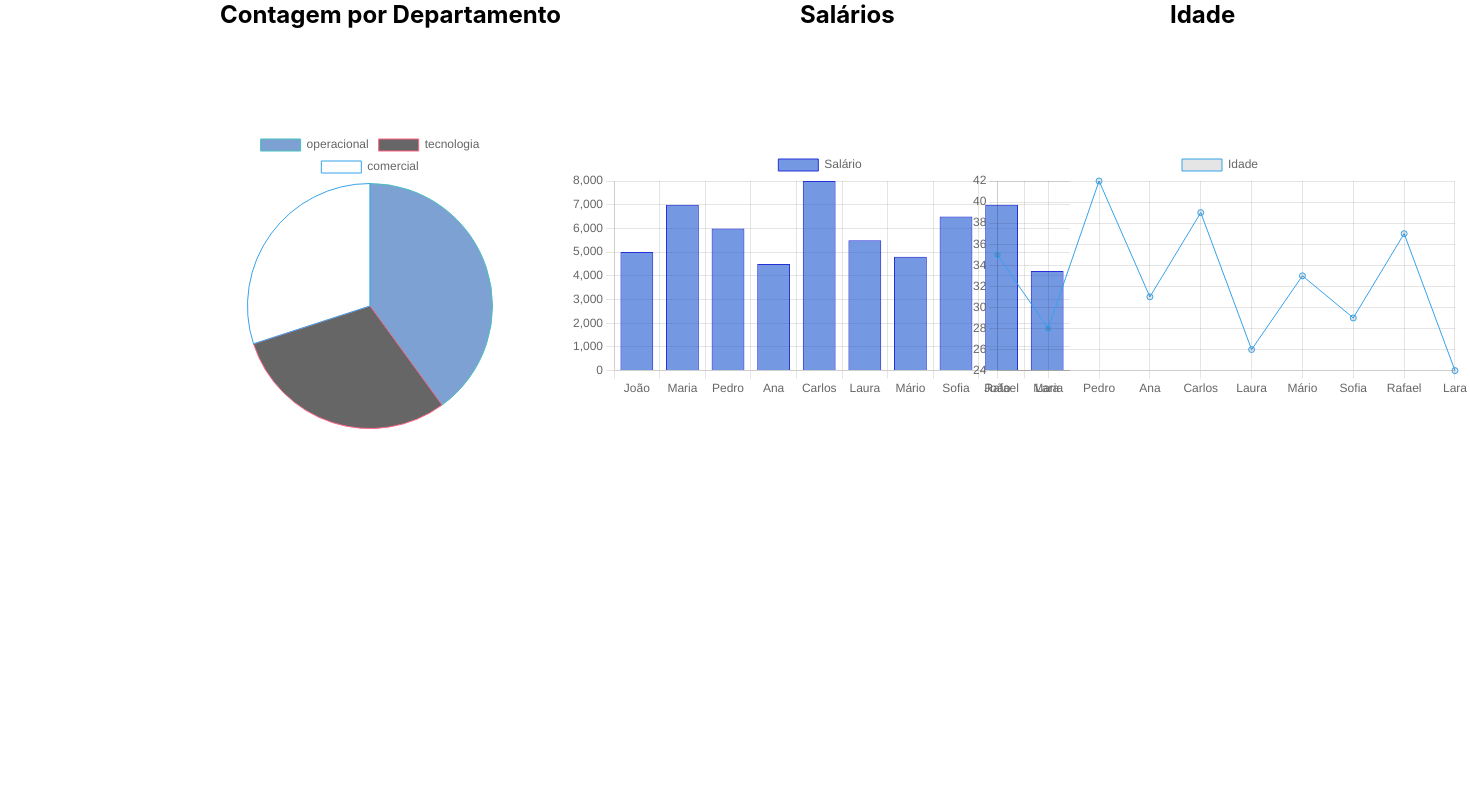
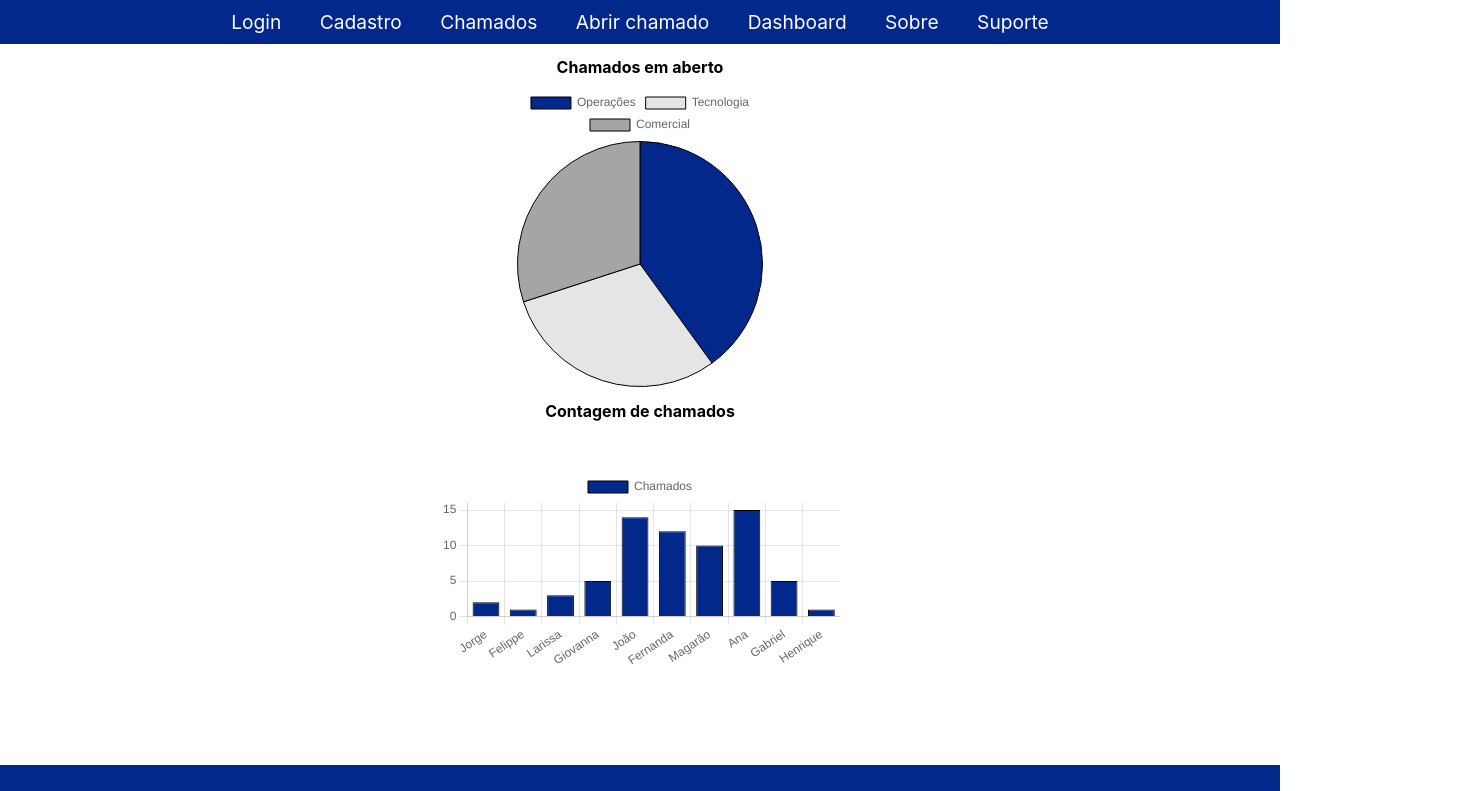
Before and after one commit to FelippeMagarao/tech_mais_codigo, a React (Create React App) app: page /dashboard in a window 1280 px wide. Shown: the top 791 px of the page, 1470 px wide, since content can reach past the window. Built offline with nearby package versions, Linux system fonts and the light colour scheme.

Commit message:
dashboard

```diff
--- a/package.json
+++ b/package.json
@@ -6,11 +6,13 @@
     "@testing-library/jest-dom": "^5.16.5",
     "@testing-library/react": "^13.4.0",
     "@testing-library/user-event": "^13.5.0",
+    "chart.js": "^4.3.0",
     "react": "^18.2.0",
+    "react-chartjs-2": "^5.2.0",
     "react-dom": "^18.2.0",
     "react-icons": "^4.9.0",
-    "react-router-dom": "^6.11.1",
-    "react-scripts": "5.0.1",
+    "react-router-dom": "^6.13.0",
+    "react-scripts": "^5.0.1",
     "styled-components": "^5.3.10",
     "web-vitals": "^2.1.4"
   },
--- a/src/pages/chamados.jsx
+++ b/src/pages/chamados.jsx
@@ -21,7 +21,10 @@ const Chamados = () => (
                 simb={"⚠️ Gravidade"}
                 data={"05/03/1995"}
             />
-
+            <Cartao
+                simb={"⚠️ Gravidade"}
+                data={"05/03/1995"}
+            />
 
             <h2 class="titulos">Chamados pendentes</h2>
             <Cartao
@@ -31,6 +34,10 @@ const Chamados = () => (
             <Cartao
                 simb={"⚠️ Gravidade"}
                 data={"30/01/2002"}
+            />
+            <Cartao
+                simb={"⚠️ Gravidade"}
+                data={"05/03/1995"}
             />
             <Cartao
                 simb={"⚠️ Gravidade"}
@@ -50,6 +57,10 @@ const Chamados = () => (
                 simb={"⚠️ Gravidade"}
                 data={"30/01/2002"}
             />
+            <Cartao
+                simb={"⚠️ Gravidade"}
+                data={"05/03/1995"}
+            />
 
             <footer className='footer'>
                 <p>Desenvolvido por @Techmais. Todos os direitos reservados. </p>
--- a/src/pages/dashboard.jsx
+++ b/src/pages/dashboard.jsx
@@ -1,80 +1,69 @@
-import logo from './minha_foto.jpg';
 import Menu from '../components/Menu/Menu';
-import { Botao } from '../components/Cartao/style';
-import { Bar, Pie, Line} from 'react-chartjs-2';
+import { AppStyle } from "./style";
+import { Bar, Pie } from 'react-chartjs-2';
 import data from './data.json';
 import { Chart, registerables } from 'chart.js';
 Chart.register(...registerables);
 
 const Dashboard = () => {
-  // Contagem dos funcionários por departamento
   const countByDepartment = data.reduce((count, item) => {
     count[item.departamento] = (count[item.departamento] || 0) + 1;
     return count;
   }, {});
 
-  const chartData = {
+  const contagemData = {
     labels: Object.keys(countByDepartment),
     datasets: [
       {
         data: Object.values(countByDepartment),
-        backgroundColor: ['rgba(37, 99, 180, 0.6)', 'rgba(0, 0, 0, 0.6)', 'rgba(255, 255, 255, 0.6)'],
-        borderColor: ['rgba(75, 192, 192, 1)', 'rgba(255, 99, 132, 1)', 'rgba(54, 162, 235, 1)'],
+        backgroundColor: ['#02288b', '#e5e5e5', '#a5a5a5'],
+        borderColor: ['black', 'black', 'black'],
         borderWidth: 1,
       },
     ],
   };
 
-  const salaryData = {
+  const chamadosData = {
     labels: data.map(item => item.nome),
     datasets: [
       {
-        label: 'Salário',
-        data: data.map(item => item.salario),
-        backgroundColor: 'rgba(26, 84, 209, 0.6)',
-        borderColor: '#2632d8',
-        borderWidth: 1,
-      },
-    ],
-  };
-
-  const ageData = {
-    labels: data.map(item => item.nome),
-    datasets: [
-      {
-        label: 'Idade',
-        data: data.map(item => item.idade),
-        fill: false,
-        borderColor: 'rgba(54, 162, 235, 1)',
+        label: 'Chamados',
+        data: data.map(item => item.chamados),
+        backgroundColor: '#02288b ',
+        borderColor: '#000000',
         borderWidth: 1,
       },
     ],
   };
 
   return (
+    <AppStyle>
+    <div className="Login">
     <div>
-      <div style={{ display: 'flex' }}>
-        <div style={{ flex: 1 }}>
-            <h2 style={{marginLeft: '220px', marginTop: '0px' }}>Contagem por Departamento</h2>
-            <div style={{ width: '500px', height: '300px', marginTop: '100px', marginLeft: '220px'}}>
-            <Pie data={chartData} />
+    <Menu />
+      <div style={{ display: 'flex', flexWrap: 'wrap', justifyContent: 'center' }}>
+        <div style={{ flex: '1 1 100%', maxWidth: '100%' }}>
+          <h2 style={{ fontSize: '16px', textAlign: 'center', marginBottom: '10px' }}>Chamados em aberto</h2>
+          <div style={{ width: '300px', height: '300px', margin: '0 auto' }}>
+            <Pie data={contagemData} />
           </div>
         </div>
-        <div style={{ flex: 1 }}>
-        <h2 style={{ marginTop: '0px', marginLeft: '80px' }}>Salários</h2>
-          <div style={{ width: '500px', height: '300px', marginTop: '120px', marginLeft: '-150px'}}>
-          <Bar data={salaryData} />
+
+        <div style={{ flex: '1 1 100%', maxWidth: '100%' }}>
+          <div style={{ width: '400px', height: '300px', margin: '0 auto' }}>
+          <h2 style={{ fontSize: '16px', textAlign: 'center', marginBottom: '50px' }}>Contagem de chamados</h2>
+            <Bar data={chamadosData} />
+            </div>
           </div>
-        </div>
-        <div style={{ flex: 1 }}>
-        <h2 style={{ marginTop: '0px', marginLeft: '100px' }}>Idade</h2>
-          <div style={{ width: '500px', height: '300px', marginTop: '120px', marginLeft: '-100px'}}>
-          <Line data={ageData} />
-          </div>
-        </div>
       </div>
     </div>
+    <footer className='footer'>
+            <p>Desenvolvido por @Techmais. Todos os direitos reservados. </p>
+          </footer>
+    </div>
+    </AppStyle>
   );
 };
 
+
 export default Dashboard;
--- a/src/pages/data.json
+++ b/src/pages/data.json
@@ -1,72 +1,72 @@
 [
 {
-      "nome": "João",
-      "departamento": "operacional",
+      "nome": "Jorge",
+      "departamento": "Operações",
       "idade": 35,
       "genero": "masculino",
-      "salario": 5000
+      "chamados": 2
     },
     {
-      "nome": "Maria",
-      "departamento": "tecnologia",
+      "nome": "Felippe",
+      "departamento": "Tecnologia",
       "idade": 28,
       "genero": "feminino",
-      "salario": 7000
+      "chamados": 1
     },
     {
-      "nome": "Pedro",
-      "departamento": "comercial",
+      "nome": "Larissa",
+      "departamento": "Comercial",
       "idade": 42,
       "genero": "masculino",
-      "salario": 6000
+      "chamados": 3
+    },
+    {
+      "nome": "Giovanna",
+      "departamento": "Operações",
+      "idade": 31,
+      "genero": "feminino",
+      "chamados": 5
+    },
+    {
+      "nome": "João",
+      "departamento": "Tecnologia",
+      "idade": 39,
+      "genero": "masculino",
+      "chamados": 14
+    },
+    {
+      "nome": "Fernanda",
+      "departamento": "Comercial",
+      "idade": 26,
+      "genero": "feminino",
+      "chamados": 12
+    },
+    {
+      "nome": "Magarão",
+      "departamento": "Operações",
+      "idade": 33,
+      "genero": "masculino",
+      "chamados": 10
     },
     {
       "nome": "Ana",
-      "departamento": "operacional",
-      "idade": 31,
+      "departamento": "Tecnologia",
+      "idade": 29,
       "genero": "feminino",
-      "salario": 4500
+      "chamados": 15
     },
     {
-      "nome": "Carlos",
-      "departamento": "tecnologia",
-      "idade": 39,
+      "nome": "Gabriel",
+      "departamento": "Comercial",
+      "idade": 37,
       "genero": "masculino",
-      "salario": 8000
+      "chamados": 5
     },
     {
-      "nome": "Laura",
-      "departamento": "comercial",
-      "idade": 26,
-      "genero": "feminino",
-      "salario": 5500
-    },
-    {
-      "nome": "Mário",
-      "departamento": "operacional",
-      "idade": 33,
-      "genero": "masculino",
-      "salario": 4800
-    },
-    {
-      "nome": "Sofia",
-      "departamento": "tecnologia",
-      "idade": 29,
-      "genero": "feminino",
-      "salario": 6500
-    },
-    {
-      "nome": "Rafael",
-      "departamento": "comercial",
-      "idade": 37,
-      "genero": "masculino",
-      "salario": 7000
-    },
-    {
-      "nome": "Lara",
-      "departamento": "operacional",
+      "nome": "Henrique",
+      "departamento": "Operações",
       "idade": 24,
       "genero": "feminino",
-      "salario": 4200
+      "chamados": 1
     }
 ]
--- a/src/pages/dropdown.jsx
+++ b/src/pages/dropdown.jsx
@@ -15,7 +15,7 @@ function Dropdown() {
           <option value="">Selecione...</option>
           <option value="opcao1">Tecnologia</option>
           <option value="opcao2">Comercial</option>
-          <option value="opcao3">RH</option>
+          <option value="opcao3">Operações</option>
         </select>
       </div>
     );
--- a/src/pages/style.js
+++ b/src/pages/style.js
@@ -47,7 +47,9 @@ const AppStyle = styled.div`
   }
 
   .footer{
-    padding: 20px;
+    width: 100%;
+    padding-top: 10px;
+    padding-bottom: 10px;
     background-color: #02288b;
     color: white;
     margin-top: 4em;
@@ -55,7 +57,6 @@ const AppStyle = styled.div`
     position: static;
     left: 0;
     bottom: 0;
-    width: 100%;
     }
 
   input{
```
Also changed, not shown: src/components/Graficos/BarChart.js (added, +67 -0 lines), 1 other file (tests, documents, lock files or other folders).
